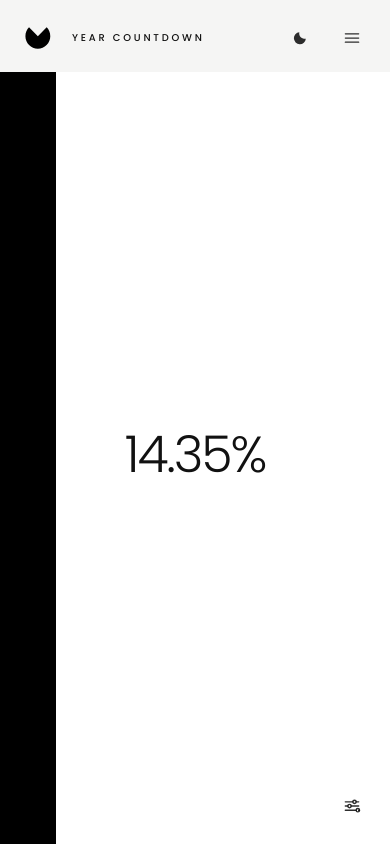
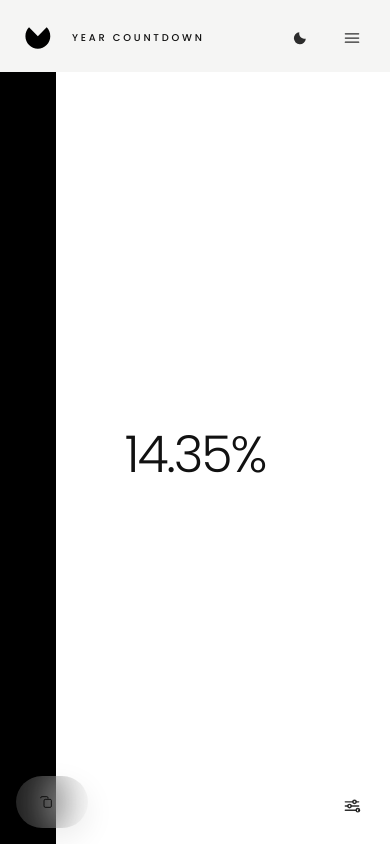
Before and after one commit to YearCountdown/YearCountdown.github.io, a React (Vite) app: page /view/progress in a window 390 px wide. Built offline with nearby package versions, Linux system fonts and the light colour scheme.

Commit message:
improve embed copy actions

```diff
--- /dev/null
+++ b/src/components/CopyEmbedAction.jsx
@@ -0,0 +1,121 @@
+import { useEffect, useRef, useState } from 'react';
+
+const CopyIcon = ({ copied, className = 'h-4 w-4' }) => {
+  if (copied) {
+    return (
+      <svg viewBox="0 0 24 24" aria-hidden="true" className={`${className} fill-none stroke-current`}>
+        <path d="m5 12 4.2 4.2L19 6.5" strokeWidth="1.7" strokeLinecap="round" strokeLinejoin="round" />
+      </svg>
+    );
+  }
+
+  return (
+    <svg viewBox="0 0 24 24" aria-hidden="true" className={`${className} fill-none stroke-current`}>
+      <path
+        d="M9 9.75A1.75 1.75 0 0 1 10.75 8h7.5A1.75 1.75 0 0 1 20 9.75v8.5A1.75 1.75 0 0 1 18.25 20h-7.5A1.75 1.75 0 0 1 9 18.25Zm-5-4A1.75 1.75 0 0 1 5.75 4h7.5A1.75 1.75 0 0 1 15 5.75V6.5"
+        strokeWidth="1.5"
+        strokeLinecap="round"
+        strokeLinejoin="round"
+      />
+    </svg>
+  );
+};
+
+const copyText = async (value) => {
+  if (navigator.clipboard?.writeText) {
+    await navigator.clipboard.writeText(value);
+    return;
+  }
+
+  const input = document.createElement('textarea');
+  input.value = value;
+  input.setAttribute('readonly', '');
+  input.style.position = 'absolute';
+  input.style.left = '-9999px';
+  document.body.appendChild(input);
+  input.select();
+  document.execCommand('copy');
+  document.body.removeChild(input);
+};
+
+const CopyEmbedAction = ({
+  sharedUrl,
+  variant = 'panel',
+  className = '',
+  label = 'Copy embed link',
+  copiedLabel = 'Copied embed link',
+}) => {
+  const [isCopied, setIsCopied] = useState(false);
+  const copiedTimeoutRef = useRef(null);
+
+  useEffect(() => {
+    return () => {
+      if (copiedTimeoutRef.current) {
+        window.clearTimeout(copiedTimeoutRef.current);
+      }
+    };
+  }, []);
+
+  if (!sharedUrl) {
+    return null;
+  }
+
+  const handleCopyLink = async () => {
+    try {
+      await copyText(sharedUrl);
+      setIsCopied(true);
+
+      if (copiedTimeoutRef.current) {
+        window.clearTimeout(copiedTimeoutRef.current);
+      }
+
+      copiedTimeoutRef.current = window.setTimeout(() => {
+        setIsCopied(false);
+      }, 1400);
+    } catch {
+      setIsCopied(false);
+    }
+  };
+
+  if (variant === 'floating') {
+    return (
+      <button
+        type="button"
+        onClick={handleCopyLink}
+        className={`group inline-flex cursor-pointer items-center justify-start gap-3 rounded-full bg-white/12 px-3 py-2 text-black/82 shadow-[0_10px_30px_rgba(0,0,0,0.08)] backdrop-blur-xl transition-all duration-200 hover:bg-white/18 focus:outline-none focus-visible:ring-2 focus-visible:ring-black/30 dark:bg-black/18 dark:text-white/82 dark:hover:bg-black/26 dark:focus-visible:ring-white/40 ${className}`}
+      >
+        <span
+          className={`inline-flex h-9 w-9 shrink-0 items-center justify-center rounded-full transition-transform duration-200 ${
+            isCopied ? 'scale-110' : 'group-hover:scale-105'
+          }`}
+        >
+          <CopyIcon copied={isCopied} className={`h-4 w-4 transition-transform duration-200 ${isCopied ? 'scale-110' : ''}`} />
+        </span>
+        <span
+          className={`overflow-hidden rounded-full bg-white/46 px-0 py-0 text-left text-xs uppercase tracking-[0.22em] text-black/76 backdrop-blur-xl transition-all duration-200 dark:bg-white/10 dark:text-white/76 ${
+            isCopied ? 'max-w-[15rem] px-4 py-2' : 'max-w-0 group-hover:max-w-[15rem] group-hover:px-4 group-hover:py-2'
+          }`}
+        >
+          <span className={`block whitespace-nowrap transition-transform duration-200 ${isCopied ? 'translate-x-0' : 'translate-x-1 group-hover:translate-x-0'}`}>
+            {isCopied ? copiedLabel : label}
+          </span>
+        </span>
+      </button>
+    );
+  }
+
+  return (
+    <button
+      type="button"
+      onClick={handleCopyLink}
+      className={`flex w-full cursor-pointer items-center justify-between rounded-2xl bg-black/6 px-4 py-3 text-left text-sm text-black transition-colors hover:bg-black/10 focus:outline-none focus-visible:ring-2 focus-visible:ring-black/20 dark:bg-white/6 dark:text-white dark:hover:bg-white/10 dark:focus-visible:ring-white/20 ${className}`}
+    >
+      <span>{isCopied ? copiedLabel : label}</span>
+      <span className={`transition-transform duration-200 ${isCopied ? 'scale-110' : ''}`}>
+        <CopyIcon copied={isCopied} />
+      </span>
+    </button>
+  );
+};
+
+export default CopyEmbedAction;
--- a/src/components/ViewSettingsGear.jsx
+++ b/src/components/ViewSettingsGear.jsx
@@ -1,5 +1,6 @@
 import { useEffect, useRef, useState } from 'react';
 
+import CopyEmbedAction from './CopyEmbedAction';
 import { useTheme } from '../context/ThemeContext';
 import { VIEW_BRAND_TONE_MODES, VIEW_COLOR_PRESETS } from '../lib/viewColors';
 
@@ -22,44 +23,6 @@ const GearIcon = () => {
       <circle cx="19" cy="17" r="2" strokeWidth="1.7" />
     </svg>
   );
-};
-
-const CopyIcon = ({ copied }) => {
-  if (copied) {
-    return (
-      <svg viewBox="0 0 24 24" aria-hidden="true" className="h-4 w-4 fill-none stroke-current">
-        <path d="m5 12 4.2 4.2L19 6.5" strokeWidth="1.5" strokeLinecap="round" strokeLinejoin="round" />
-      </svg>
-    );
-  }
-
-  return (
-    <svg viewBox="0 0 24 24" aria-hidden="true" className="h-4 w-4 fill-none stroke-current">
-      <path
-        d="M9 9.75A1.75 1.75 0 0 1 10.75 8h7.5A1.75 1.75 0 0 1 20 9.75v8.5A1.75 1.75 0 0 1 18.25 20h-7.5A1.75 1.75 0 0 1 9 18.25Zm-5-4A1.75 1.75 0 0 1 5.75 4h7.5A1.75 1.75 0 0 1 15 5.75V6.5"
-        strokeWidth="1.5"
-        strokeLinecap="round"
-        strokeLinejoin="round"
-      />
-    </svg>
-  );
-};
-
-const copyText = async (value) => {
-  if (navigator.clipboard?.writeText) {
-    await navigator.clipboard.writeText(value);
-    return;
-  }
-
-  const input = document.createElement('textarea');
-  input.value = value;
-  input.setAttribute('readonly', '');
-  input.style.position = 'absolute';
-  input.style.left = '-9999px';
-  document.body.appendChild(input);
-  input.select();
-  document.execCommand('copy');
-  document.body.removeChild(input);
 };
 
 const renderNumberControl = ({ control, value, viewId, updateViewSetting }) => {
@@ -310,10 +273,8 @@ const ViewSettingsGear = ({
 }) => {
   const { theme, setTheme, viewColors, setViewColors } = useTheme();
   const [isOpen, setIsOpen] = useState(false);
-  const [isCopied, setIsCopied] = useState(false);
   const [activeTab, setActiveTab] = useState(appearanceOnly ? 'appearance' : 'view');
   const containerRef = useRef(null);
-  const copiedTimeoutRef = useRef(null);
   const hasViewTab = !appearanceOnly;
   const resolvedColors = appearanceColors ?? viewColors;
   const handleThemeChange = onThemeChange ?? setTheme;
@@ -355,14 +316,6 @@ const ViewSettingsGear = ({
   }, [isOpen]);
 
   useEffect(() => {
-    return () => {
-      if (copiedTimeoutRef.current) {
-        window.clearTimeout(copiedTimeoutRef.current);
-      }
-    };
-  }, []);
-
-  useEffect(() => {
     if (isHidden) {
       setIsOpen(false);
     }
@@ -377,23 +330,6 @@ const ViewSettingsGear = ({
   if (isHidden) {
     return null;
   }
-
-  const handleCopyLink = async () => {
-    try {
-      await copyText(sharedUrl);
-      setIsCopied(true);
-
-      if (copiedTimeoutRef.current) {
-        window.clearTimeout(copiedTimeoutRef.current);
-      }
-
-      copiedTimeoutRef.current = window.setTimeout(() => {
-        setIsCopied(false);
-      }, 1400);
-    } catch {
-      setIsCopied(false);
-    }
-  };
 
   return (
     <div ref={containerRef} className="fixed bottom-4 right-4 z-40 sm:bottom-6 sm:right-6">
@@ -597,24 +533,17 @@ const ViewSettingsGear = ({
             ) : (
               <>
                 {renderControls({ controls, viewId, viewState, updateViewSetting })}
+              </>
+            )}
 
             {sharedUrl ? (
               <div>
                 <p className="mb-2 text-[0.65rem] uppercase tracking-[0.24em] text-black/40 dark:text-white/40">
                   Share
                 </p>
-                    <button
-                      type="button"
-                      onClick={handleCopyLink}
-                      className="flex w-full cursor-pointer items-center justify-between rounded-2xl bg-black/6 px-4 py-3 text-left text-sm text-black transition-colors hover:bg-black/10 dark:bg-white/6 dark:text-white dark:hover:bg-white/10"
-                    >
-                      <span>{isCopied ? 'Copied embed link' : 'Copy embed link'}</span>
-                      <CopyIcon copied={isCopied} />
-                    </button>
+                <CopyEmbedAction sharedUrl={sharedUrl} />
               </div>
             ) : null}
-              </>
-            )}
           </div>
         </div>
       ) : null}
--- a/src/layouts/ViewLayout/ViewLayout.jsx
+++ b/src/layouts/ViewLayout/ViewLayout.jsx
@@ -1,6 +1,7 @@
 import { useEffect } from 'react';
 
 import BrandLockup from '../../components/BrandLockup';
+import CopyEmbedAction from '../../components/CopyEmbedAction';
 import { useTheme } from '../../context/ThemeContext';
 import useViewShell from '../../hooks/useViewShell';
 import Header from '../GuestLayout/Header';
@@ -100,6 +101,11 @@ const ViewLayout = ({ children, mainClassName = '', fullBleed = false }) => {
           />
         </div>
       ) : null}
+      {!isEmbed ? (
+        <div className="fixed bottom-4 left-4 z-40 sm:bottom-6 sm:left-6">
+          <CopyEmbedAction sharedUrl={sharedUrl} variant="floating" />
+        </div>
+      ) : null}
       <ViewSettingsGear
         viewId={viewId}
         viewTitle={viewTitle}
```
Lines whose indentation alone changed are shown as unchanged.
